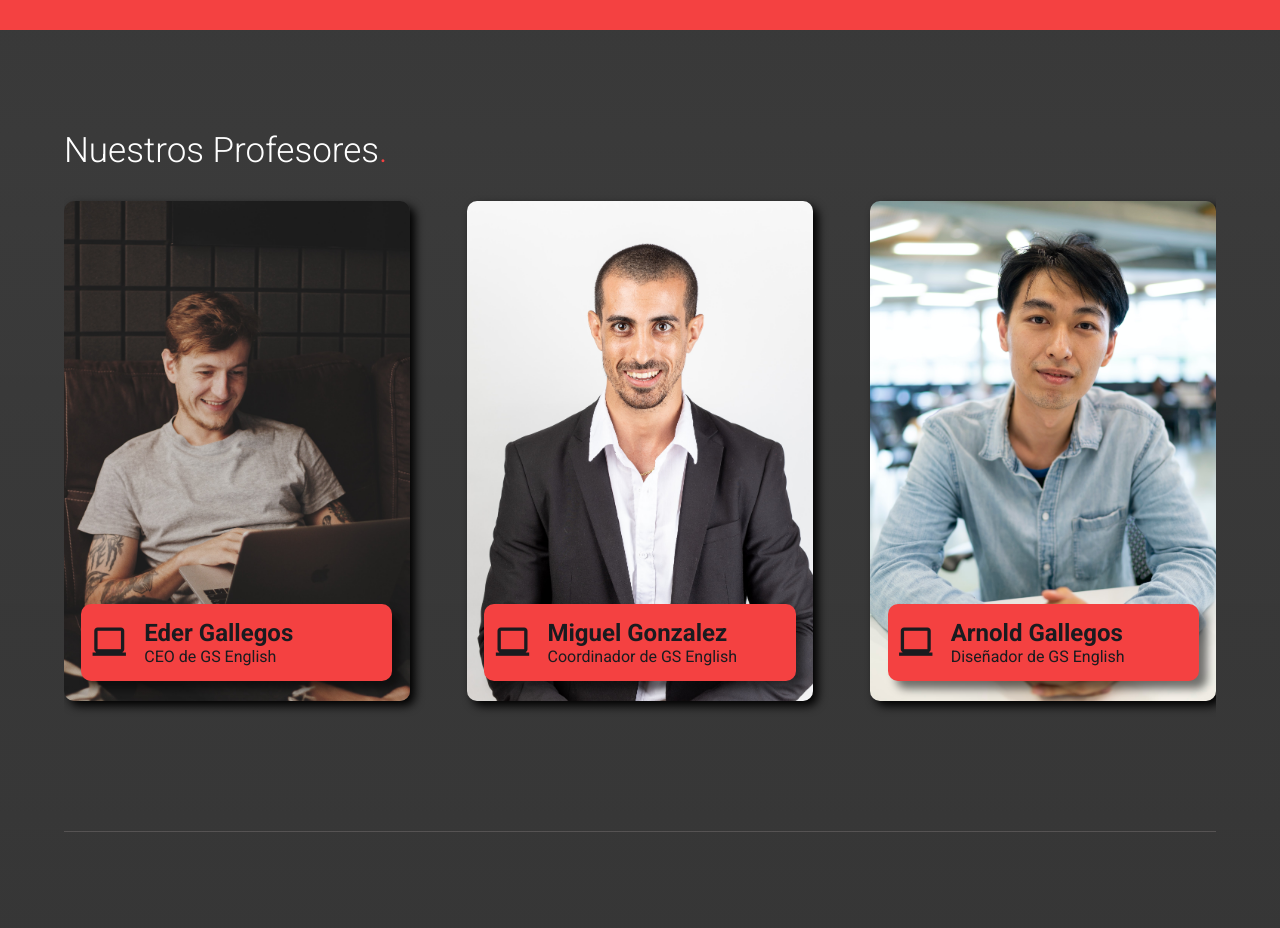
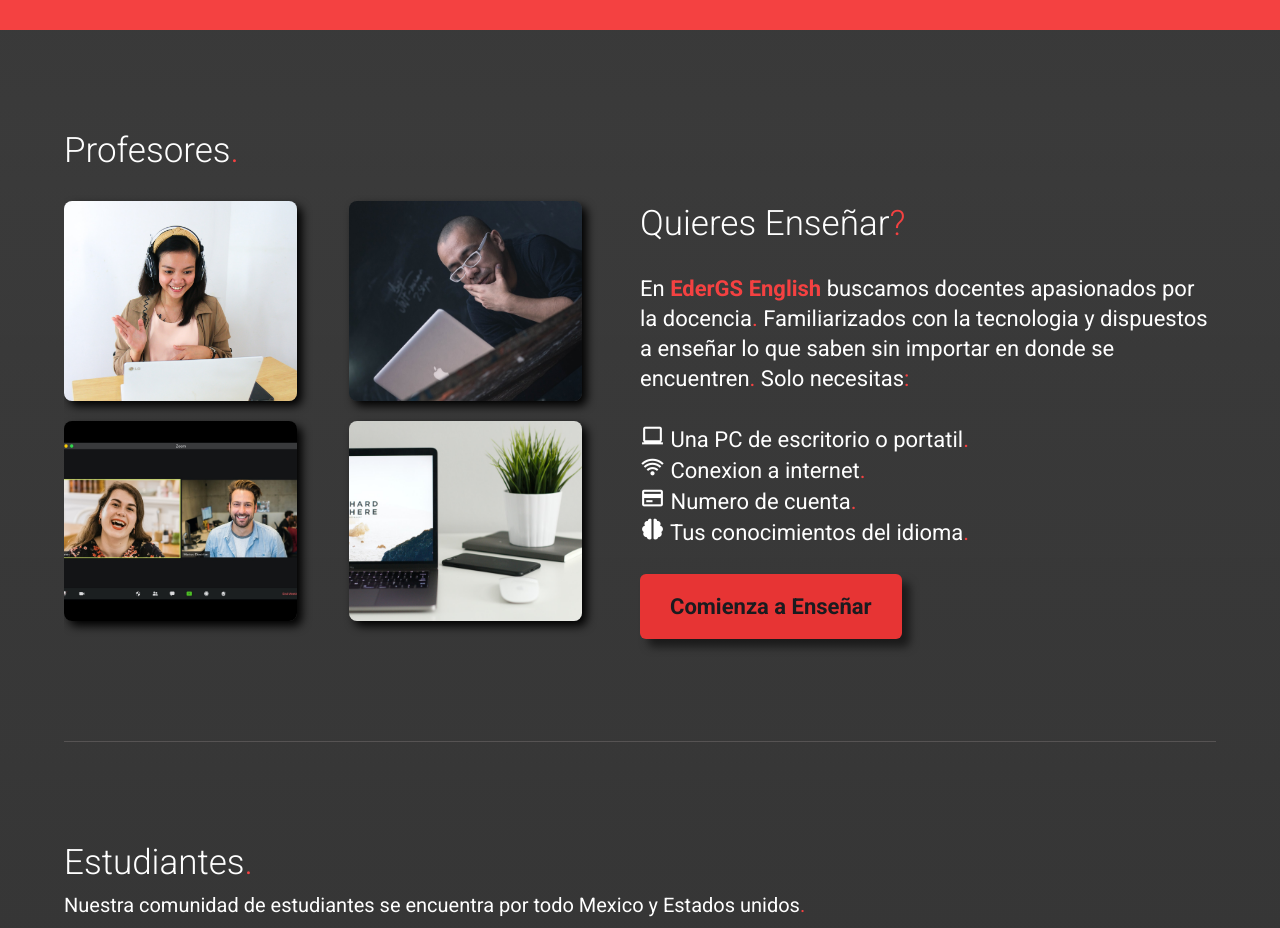
Before and after one commit to mrsimple5150/pagina-de-ingles, a plain HTML site: page index.html in a window 1280 px wide. Shown: the part 1560-2488 px from the top of the page. Drawn offline with nearby package versions, Linux system fonts and the light colour scheme.

Commit message:
prof listo stu falta

```diff
--- a/estilos.css
+++ b/estilos.css
@@ -174,58 +174,62 @@ img{
     /* background: chocolate; */
     margin-left: 100px;
 }
-.cards_container{
+/*profesore*/
+.prof{
+    width: 100%;
     display: flex;
+    flex-direction: row;
+    align-items: center;
     justify-content: space-between;
-    align-items: center;
-    /* flex-wrap: wrap; */
+    /* background: chartreuse; */
 }
-.prof_card{
-    width: 30%;
-    height: 500px;
-    border-radius: 10px;
-    margin-bottom: 30px;
-    position: relative;
-    box-shadow: 5px 5px 10px 0 rgba(0, 0, 0, 10);
-    transform: scale(1);
-    transition: transform 0.6s;
-}
-.prof_card:hover{
-    box-shadow: 10px 10px 20px 0 rgba(0, 0, 0, 20);
-    transform: scale(1.03);
-    cursor: pointer;
+.cont_img{
+    width: 45%;
+    height: auto;
+    display: flex;
+    flex-direction: row;
+    flex-wrap: wrap;
+    justify-content: space-between;
+    align-content: center;
 }
 .prof_img{
-    width: 100%;
-    height: 100%;
+    width: 45%;
     object-fit: cover;
-    border-radius: inherit;
-    object-position: center top;
+    height: 200px;
+    margin-bottom: 20px;
+    border-radius: 8px;
+    box-shadow: 5px 5px 10px 0 rgba(0, 0, 0, 10);
 }
-.card_content{
-    position: absolute;
-    bottom: 20px;
-    left: 5%;
-    width: 90%;
-    background: #f44141;
-    color: #1A1B1F;
-    margin: 0 auto;
-    border-radius: 10px;
-    box-shadow: 8px 8px 8px #00000088;
-    padding: 15px 8px;
-    display: flex;
-    align-items: center;
-}
-.logo_card{
-    font-size: 40px;
-    margin-right: 15px;
-    display: inline-block;
+
+.prof_cont_text{
+    width: 50%;
+    height: auto;
+    color: white;
+    font-size: 22px;
+    /* background: darkblue; */
 
 }
-.prof_name{
-    font-size: 24px;
-    line-height: 28px;
+.prof_text{
+    width: 100%;
+    height: 150px;
+    line-height: 30px;
+    /* background: chartreuse; */
 }
+ul{
+    display: inline-block;
+    list-style: none;
+    width: 100%;
+    height: 150px;
+    margin: 0 auto;
+    font-size: 22px;
+    line-height: 30px;
+    /* background: red; */
+}
+i{
+    font-size: 25px;
+}
+
+
 .s_section{
     border-top: 1px solid rgba(250, 235, 235, 0.151) ;
 }
--- a/index.html
+++ b/index.html
@@ -44,63 +44,54 @@
             <img src="undraw_video_call_kxyp.svg" alt="">
             <div class="container_info">
                 <h2 class="titles title_right">EderGS English<span class="point">.</span></h2>
-                <p class="text text_right">En <span class="GS">EderGS English</span> nuestra mision es  conectar a maestros con estudiantes<span
-                        class="point">.</span> <br> Quieres aprender ingles<span
+                <p class="text text_right">En <span class="GS">EderGS English</span> nuestra mision es conectar a
+                    maestros con estudiantes<span class="point">.</span> <br> Quieres aprender ingles<span
                         class="point">?</span> nosotros conseguimos un tutor personal para ti<span
-                        class="point">.</span> <br> Eres Maestro de ingles certificado y sientes pasion por la enseñanza del idioma<span
-                        class="point">?</span> Aqui te ayudamos a conectar con estudiantes<span
+                        class="point">.</span> <br> Eres Maestro de ingles certificado y sientes pasion por la enseñanza
+                    del idioma<span class="point">?</span> Aqui te ayudamos a conectar con estudiantes<span
                         class="point">.</span></p>
 
-                        <a href="#" class="cta cta_left">Comienza a Aprender</a>
-                        <a href="#" class="cta cta_right">Comienza a Enseñar</a>
+                <a href="#" class="cta cta_left">Comienza a Aprender</a>
+                <a href="#" class="cta cta_right">Comienza a Enseñar</a>
             </div>
         </section>
 
         <section class="stripe">
             <div class="container_stripe">
-                <h2 class="titles title_left">EderGS, conectamos a maestros y estudiantes <span class="point">.</span></h2>
+                <h2 class="titles title_left">EderGS, conectamos a maestros y estudiantes <span class="point">.</span>
+                </h2>
                 <p class="text">Lorem ipsum, dolor sit amet consectetur adipisicing elit. Porro, rerum<span
                         class="point">.</span></p>
             </div>
         </section>
 
         <section class="container">
-            <h2 class="titles">Nuestros Profesores<span class="point">.</span></h2>
+            <h2 class="titles">Profesores<span class="point">.</span></h2>
+            <article class="prof">
+                <div class="cont_img">
+                    <img src="t1.jpg" class="prof_img">
+                    <img src="t2.jpg" class="prof_img">
+                    <img src="t3.jpg" class="prof_img">
+                    <img src="t4.jpg" class="prof_img">
+                </div>
+                <div class="prof_cont_text">
+                    <h2 class="titles prof_title">Quieres Enseñar<span class="point">?</span></h2>
+                    <p class="prof_text">
+                        En <span class="GS">EderGS English</span> buscamos docentes apasionados por la docencia<span
+                            class="point">.</span> Familiarizados con la tecnologia y dispuestos a enseñar lo que saben
+                        sin importar en donde se encuentren<span class="point">.</span> Solo necesitas<span class="point">:</span>
+                    </p>
+                    <ul>
+                        <li><i class='bx bx-laptop'></i> Una PC de escritorio o portatil<span class="point">.</span>
+                        </li>
+                        <li><i class='bx bx-wifi'></i> Conexion a internet<span class="point">.</span></li>
+                        <li><i class='bx bx-credit-card'></i> Numero de cuenta<span class="point">.</span></li>
+                        <li><i class='bx bxs-brain'></i> Tus conocimientos del idioma<span class="point">.</span></li>
+                    </ul>
+                    <a href="#" class="cta">Comienza a Enseñar</a>
+                </div>
+            </article>
 
-            <div class="cards_container">
-                <div class="prof_card">
-                    <img src="man1.jpg" class="prof_img" alt="">
-                    <div class="card_content">
-                        <i class='bx bx-laptop logo_card'></i>
-                        <div class="prof_info">
-                            <h3 class="prof_name">Eder Gallegos</h3>
-                            <p class="prof_position">CEO de GS English</p>
-                        </div>
-                    </div>
-                </div>
-
-                <div class="prof_card">
-                    <img src="man2.jpg" class="prof_img" alt="">
-                    <div class="card_content">
-                        <i class='bx bx-laptop logo_card'></i>
-                        <div class="prof_info">
-                            <h3 class="prof_name">Miguel Gonzalez</h3>
-                            <p class="prof_position">Coordinador de GS English</p>
-                        </div>
-                    </div>
-                </div>
-
-                <div class="prof_card">
-                    <img src="man3.jpg" class="prof_img" alt="">
-                    <div class="card_content">
-                        <i class='bx bx-laptop logo_card'></i>
-                        <div class="prof_info">
-                            <h3 class="prof_name">Arnold Gallegos</h3>
-                            <p class="prof_position">Diseñador de GS English</p>
-                        </div>
-                    </div>
-                </div>
-            </div>
 
         </section>
 
```
Also changed, not shown: t1.jpg (added), t2.jpg (added), t3.jpg (added), t4.jpg (added), yaeji.jpg (deleted), yaeji1.jpg (deleted).
